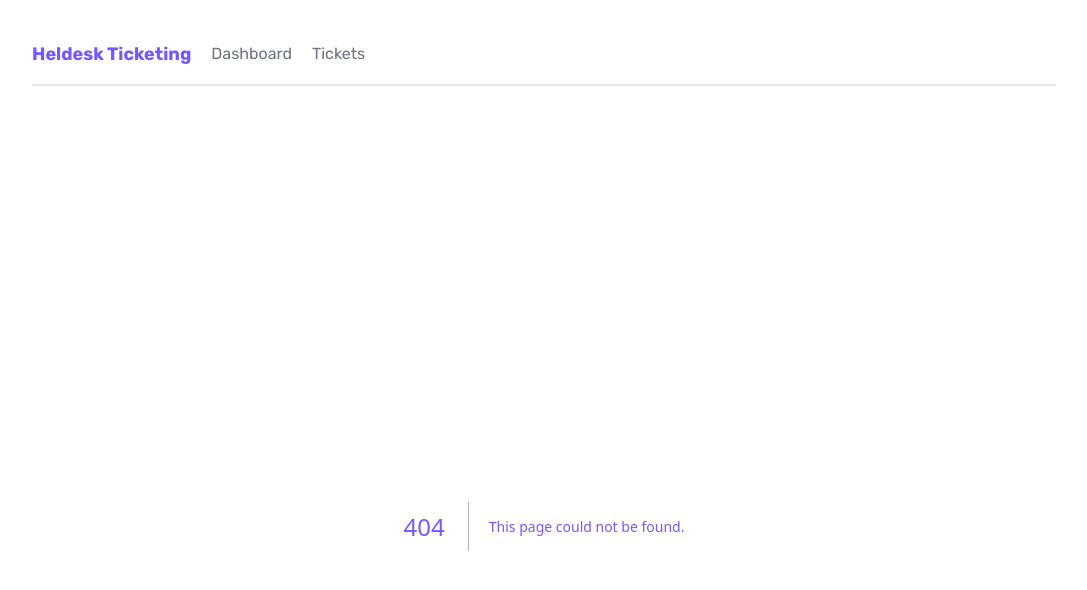
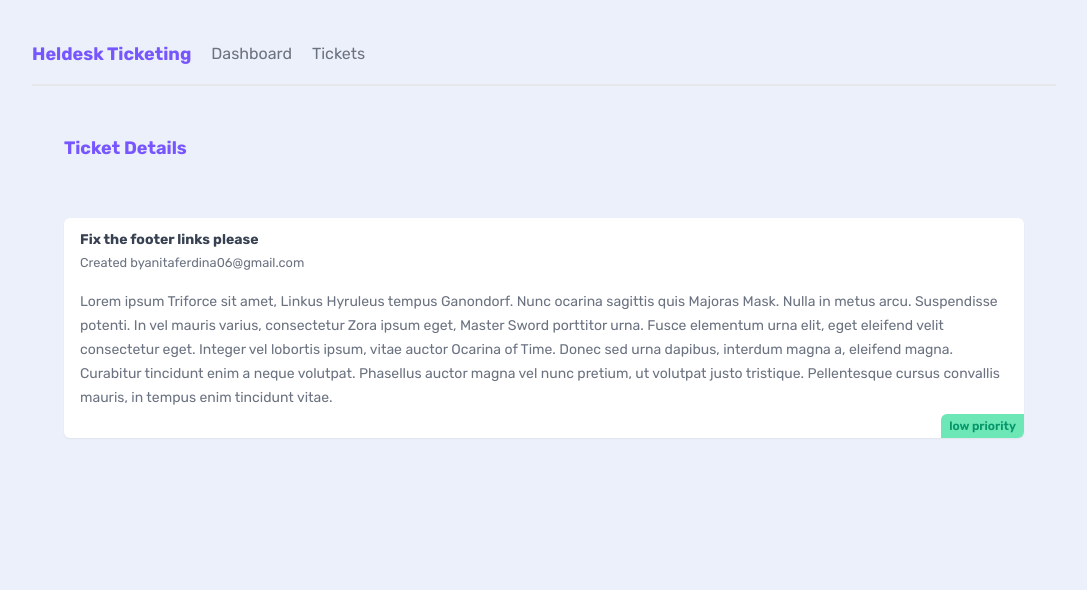
Before and after one commit to Anitasilvi/helpdesk-ticketing, a Next.js app: page /tickets/1 in a window 1280 px wide. Before the commit this address had no page. Shown: the top 590 px of the page, without its empty margins (96-1183 px from the left). Built offline with nearby package versions, Linux system fonts and the light colour scheme; data requests are answered from the project's data file.

Commit message:
dynamic segments

```diff
--- a/app/tickets/TicketList.jsx
+++ b/app/tickets/TicketList.jsx
@@ -1,3 +1,5 @@
+import Link from 'next/link'
+
 async function getTickets(){
     const res = await fetch("http://localhost:4000/tickets",{
         next: {
@@ -15,11 +17,13 @@
     <>
         {tickets.map((ticket) => (
             <div key={ticket.id} className="card my-5">
+                <Link href={`/tickets/${ticket.id}`}>
                     <h3>{ticket.title}</h3>
                     <p>{ticket.body.slice(0, 200)}...</p>
                     <div className={`pill ${ticket.priority}`}>
                         {ticket.priority} priority
                     </div>
+                </Link>
             </div>
         ))}
         {tickets.length === 0 && (
--- /dev/null
+++ b/app/tickets/[id]/page.jsx
@@ -0,0 +1,28 @@
+async function getTicket(id){
+    const res = await fetch("http://localhost:4000/tickets/" + id,{
+        next: {
+            revalidate: 60
+        }
+    })
+
+    return res.json()
+}
+
+export default async function TicketDetails({params}){
+    const ticket = await getTicket(params.id)
+    return(
+        <main>
+            <nav>
+                <h2>Ticket Details</h2>
+            </nav>
+            <div className="card">
+                <h3>{ticket.title}</h3>
+                <small>Created by{ticket.user_email}</small>
+                <p>{ticket.body}</p>
+                <div className={`pill ${ticket.priority}`}>
+                    {ticket.priority} priority
+                </div>
+            </div>
+        </main>
+    )
+}
```
Lines whose indentation alone changed are shown as unchanged.
